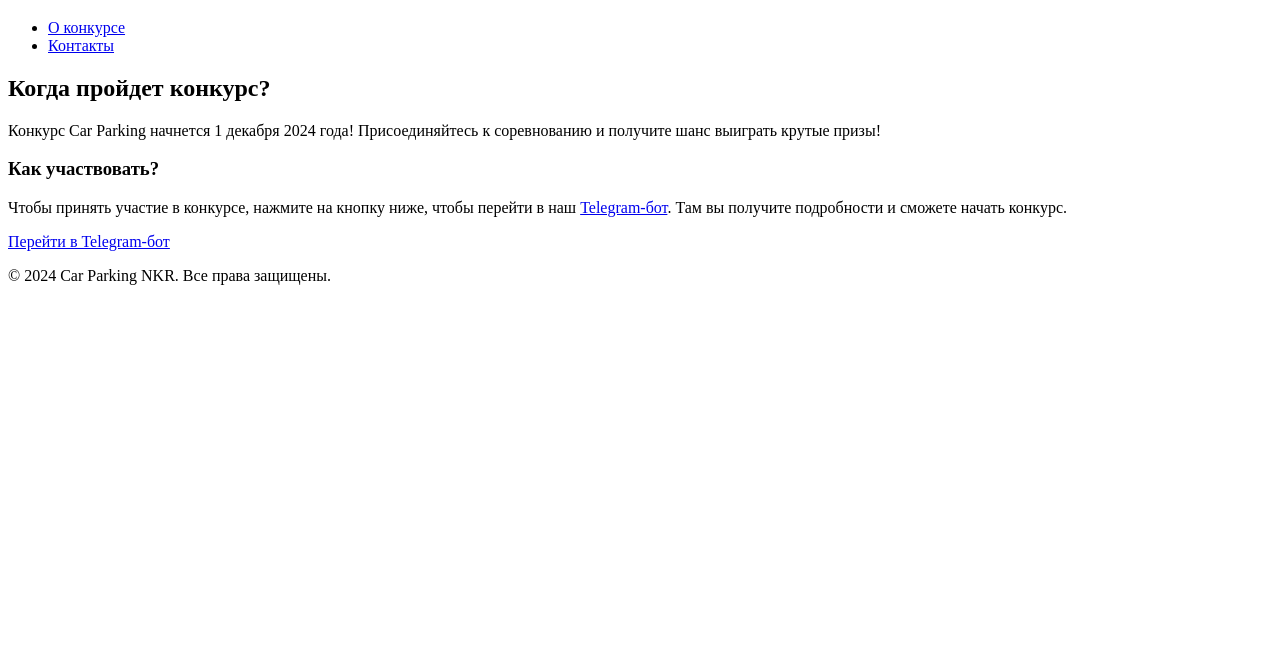
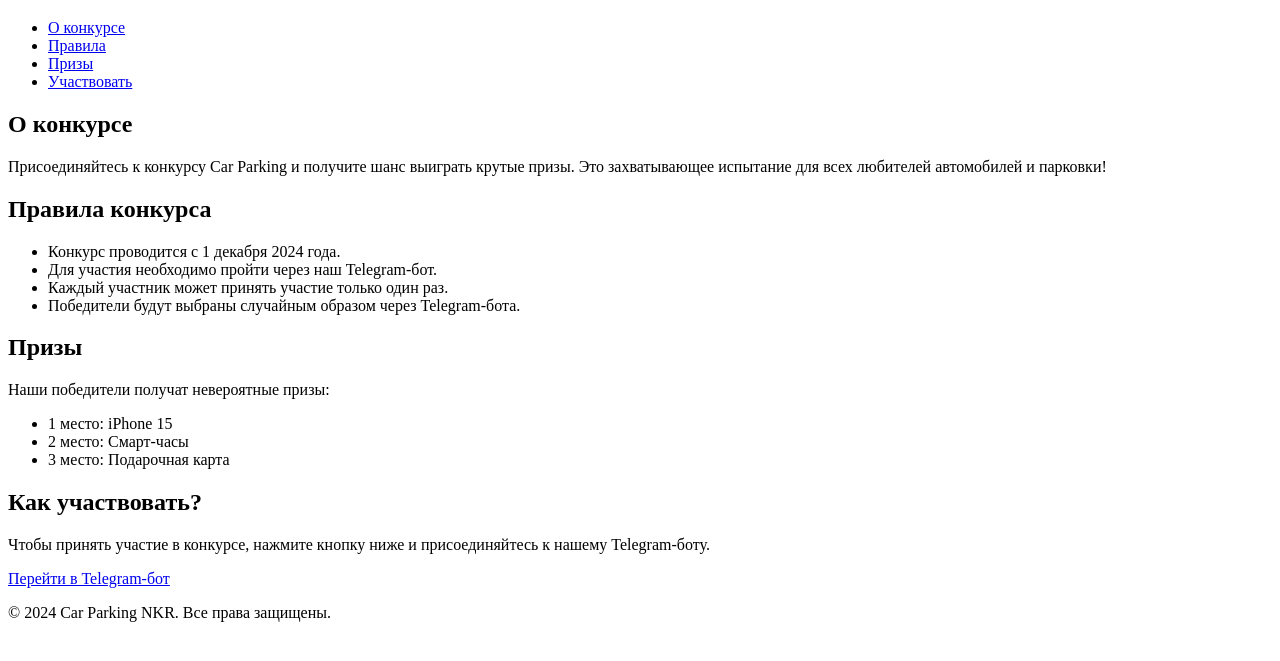
Before and after one commit to Arkadi6777/Car-parking-contest, a plain HTML site: page index.html in a window 1280 px wide. Shown: the part 61-722 px from the top of the page. Drawn offline with Linux system fonts and the light colour scheme.

Commit message:
Update index.html

```diff
--- a/index.html
+++ b/index.html
@@ -6,31 +6,67 @@
   <meta name="description" content="Участвуй в конкурсе Car Parking и получи шанс выиграть призы! Подробности и участие через Telegram-бот.">
   <meta name="keywords" content="Car Parking, конкурс, соревнование, Telegram-бот, Car Parking competition">
   <meta name="author" content="Car Parking NKR">
-  <title>Car Parking Competition</title>
-  <link rel="stylesheet" href="style.css">
+  <title>Конкурс Car Parking NKR</title>
+  <link rel="stylesheet" href="styles.css">
 </head>
 <body>
   <header>
+    <div class="container">
       <h1>Конкурс Car Parking NKR</h1>
       <nav>
         <ul>
-        <li><a href="/about.html">О конкурсе</a></li>
-        <li><a href="/contact.html">Контакты</a></li>
+          <li><a href="#about">О конкурсе</a></li>
+          <li><a href="#rules">Правила</a></li>
+          <li><a href="#prizes">Призы</a></li>
+          <li><a href="#participate">Участвовать</a></li>
         </ul>
       </nav>
+    </div>
   </header>
 
-  <section>
-    <h2>Когда пройдет конкурс?</h2>
-    <p>Конкурс Car Parking начнется 1 декабря 2024 года! Присоединяйтесь к соревнованию и получите шанс выиграть крутые призы!</p>
+  <section id="about" class="section">
+    <div class="container">
+      <h2>О конкурсе</h2>
+      <p>Присоединяйтесь к конкурсу Car Parking и получите шанс выиграть крутые призы. Это захватывающее испытание для всех любителей автомобилей и парковки!</p>
+    </div>
+  </section>
 
-    <h3>Как участвовать?</h3>
-    <p>Чтобы принять участие в конкурсе, нажмите на кнопку ниже, чтобы перейти в наш <a href="https://t.me/your_bot_link" target="_blank">Telegram-бот</a>. Там вы получите подробности и сможете начать конкурс.</p>
-    <a href="https://t.me/Alphhhhhaaabot" target="_blank" class="btn">Перейти в Telegram-бот</a>
+  <section id="rules" class="section">
+    <div class="container">
+      <h2>Правила конкурса</h2>
+      <ul>
+        <li>Конкурс проводится с 1 декабря 2024 года.</li>
+        <li>Для участия необходимо пройти через наш Telegram-бот.</li>
+        <li>Каждый участник может принять участие только один раз.</li>
+        <li>Победители будут выбраны случайным образом через Telegram-бота.</li>
+      </ul>
+    </div>
+  </section>
+
+  <section id="prizes" class="section">
+    <div class="container">
+      <h2>Призы</h2>
+      <p>Наши победители получат невероятные призы:</p>
+      <ul>
+        <li>1 место: iPhone 15</li>
+        <li>2 место: Смарт-часы</li>
+        <li>3 место: Подарочная карта</li>
+      </ul>
+    </div>
+  </section>
+
+  <section id="participate" class="section">
+    <div class="container">
+      <h2>Как участвовать?</h2>
+      <p>Чтобы принять участие в конкурсе, нажмите кнопку ниже и присоединяйтесь к нашему Telegram-боту.</p>
+      <a href="https://t.me/Alphhhhhaaabot" class="btn" target="_blank">Перейти в Telegram-бот</a>
+    </div>
   </section>
 
   <footer>
+    <div class="container">
       <p>&copy; 2024 Car Parking NKR. Все права защищены.</p>
+    </div>
   </footer>
 </body>
 </html>
```
Lines whose indentation alone changed are shown as unchanged.
